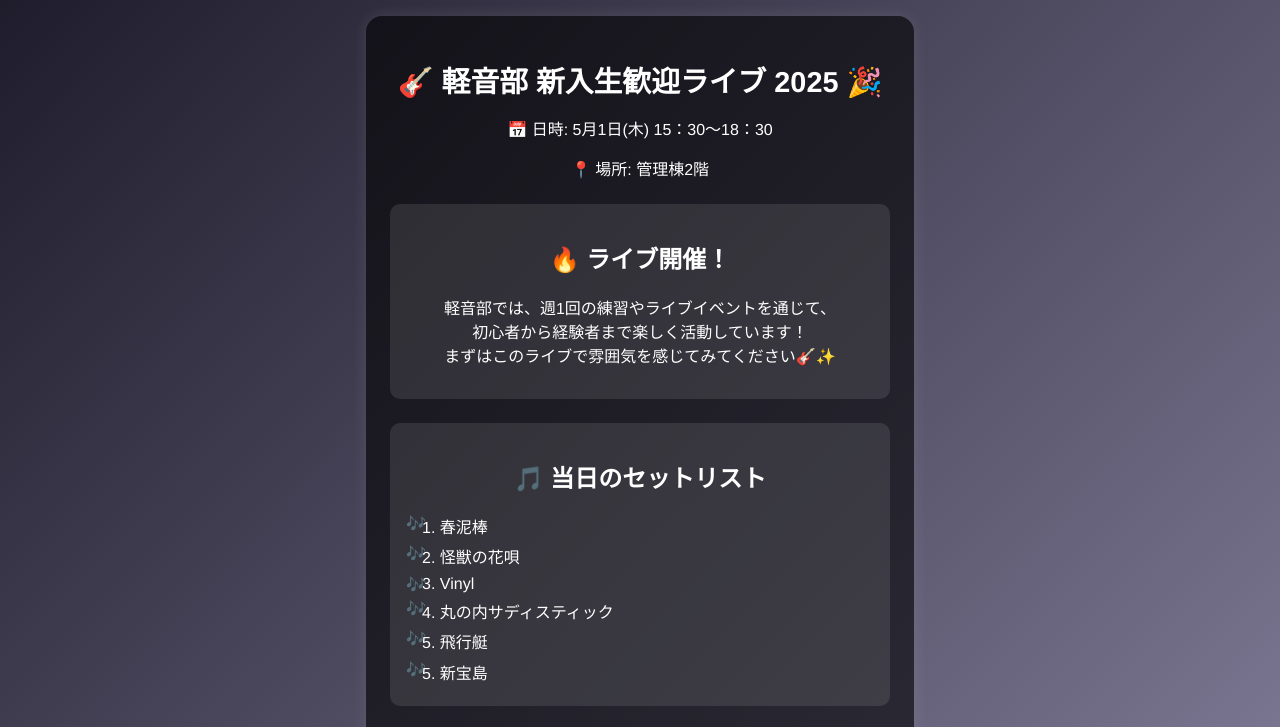
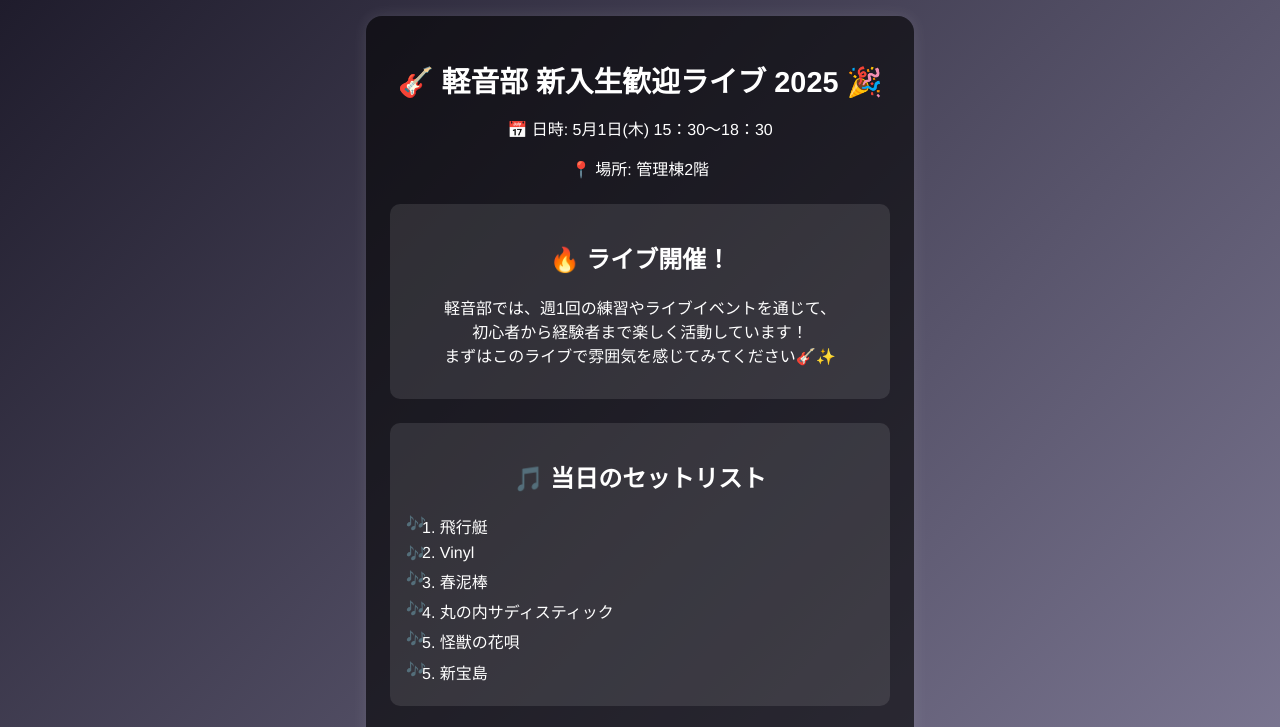
Before and after one commit to keion-welcome/keion-welcome, a plain HTML site: page index.html in a window 1280 px wide. Shown: the top 727 px of the page. Drawn offline with Linux system fonts and the light colour scheme.

Commit message:
Add files via upload

```diff
--- a/index.html
+++ b/index.html
@@ -26,11 +26,11 @@
     <section class="setlist">
       <h2>🎵 当日のセットリスト</h2>
       <ul>
-        <li>1. 春泥棒</li>
-        <li>2. 怪獣の花唄</li>
-        <li>3. Vinyl</li>
+        <li>1. 飛行艇</li>
+        <li>2. Vinyl </li>
+        <li>3. 春泥棒</li>
         <li>4. 丸の内サディスティック</li>
-        <li>5. 飛行艇</li>
+        <li>5. 怪獣の花唄</li>
         <li>5. 新宝島</li>
       </ul>
     </section>
```
